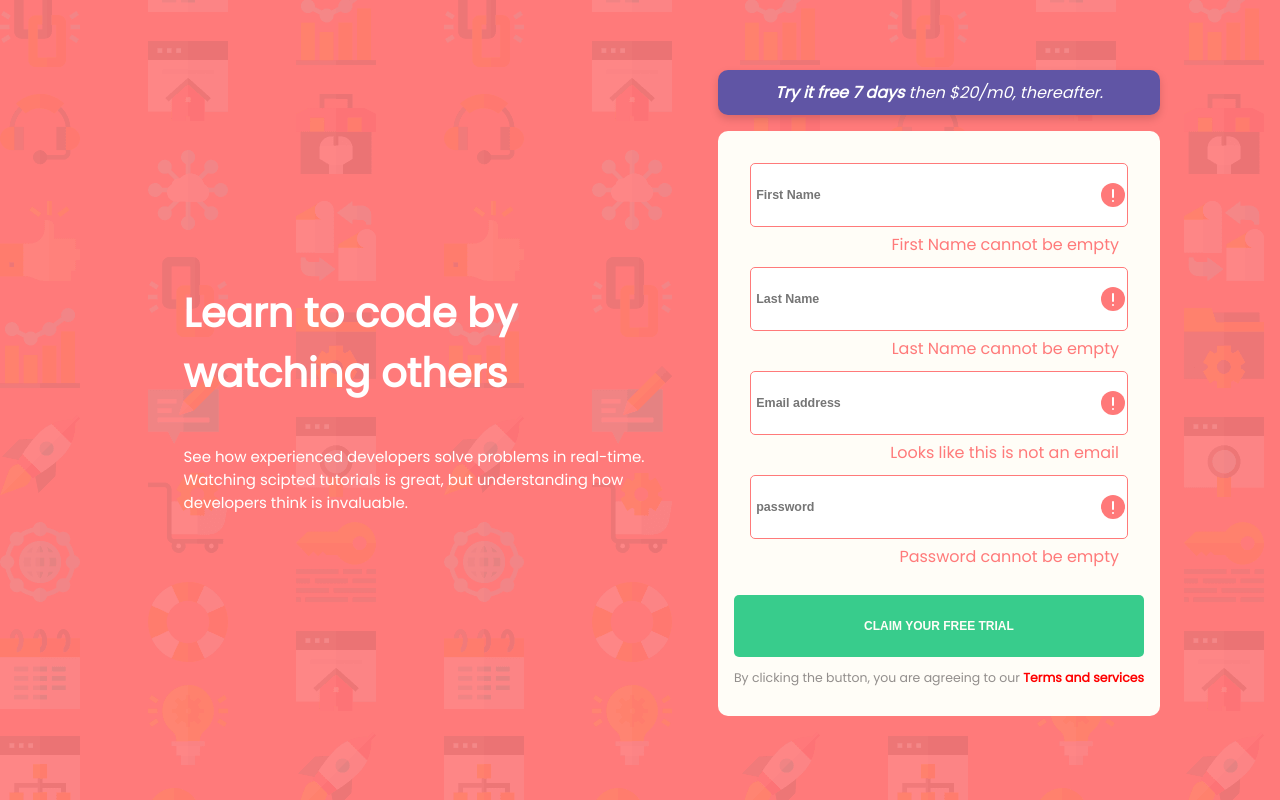
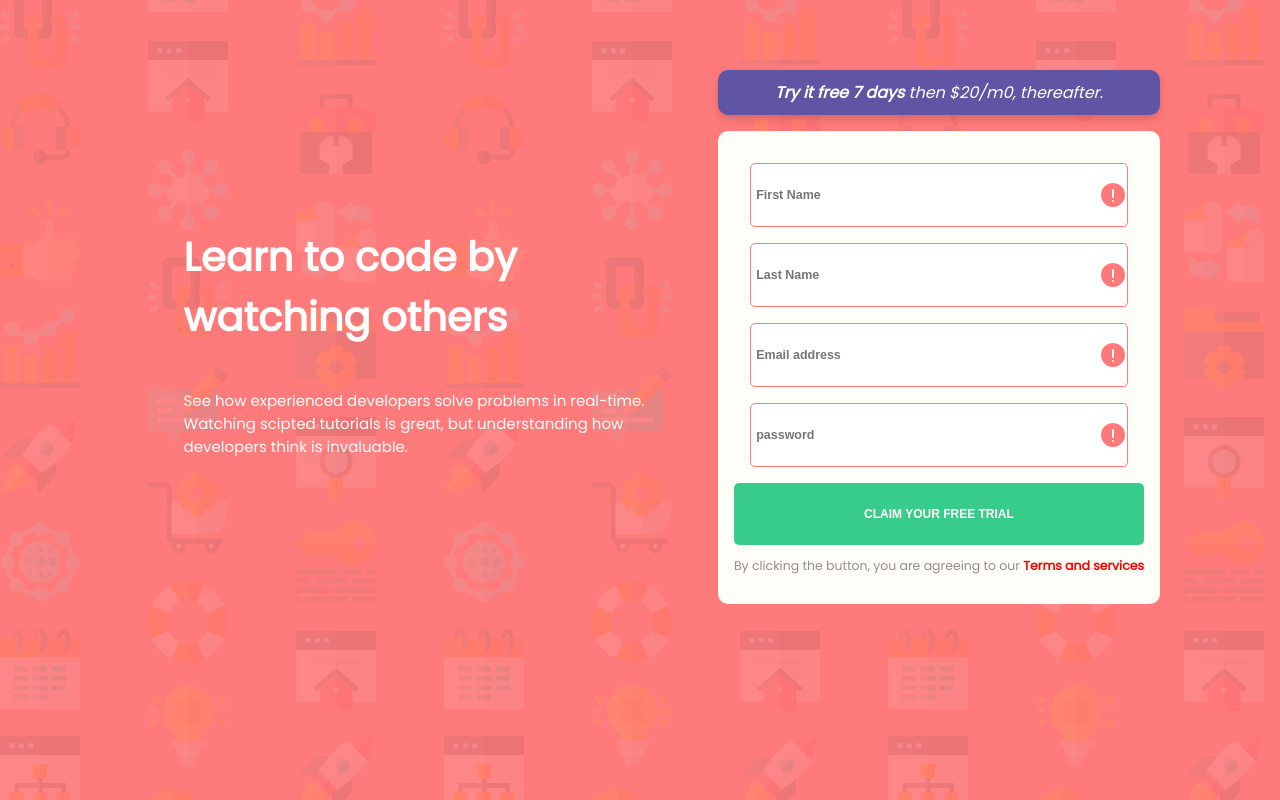
Before and after one commit to theCephas/myProject, a plain HTML site: page index.html in a window 1280 px wide. Drawn offline with Linux system fonts and the light colour scheme.

Commit message:
Update index.html

```diff
--- a/index.html
+++ b/index.html
@@ -22,17 +22,17 @@
         <form>
             <div class="first-name">
             <label for="firstname"> </label>
-            <input type="name" placeholder="First Name" id="firstname" required ><span>First Name cannot be empty</span>
+            <input type="name" placeholder="First Name" id="firstname" required >
         </div>
         <div class="last-name">
             <label for="lastname"></label>
-            <input type="name" placeholder="Last Name" id="lastname" required><span>Last Name cannot be empty</span>
+            <input type="name" placeholder="Last Name" id="lastname" required>
         </div>
         <div class="emaill">
-            <input type="email" placeholder="Email address" required><span>Looks like this is not an email</span>
+            <input type="email" placeholder="Email address" required>
         </div>
         <div class="pass-word">
-            <input type="password" placeholder="password" required><span>Password cannot be empty</span>
+            <input type="password" placeholder="password" required>
         </div>
             <button><a href="#">CLAIM YOUR FREE TRIAL</a></button>
             <p class="last-para">By clicking the button, you are agreeing to our <a href="">Terms and services</a></p>
```
